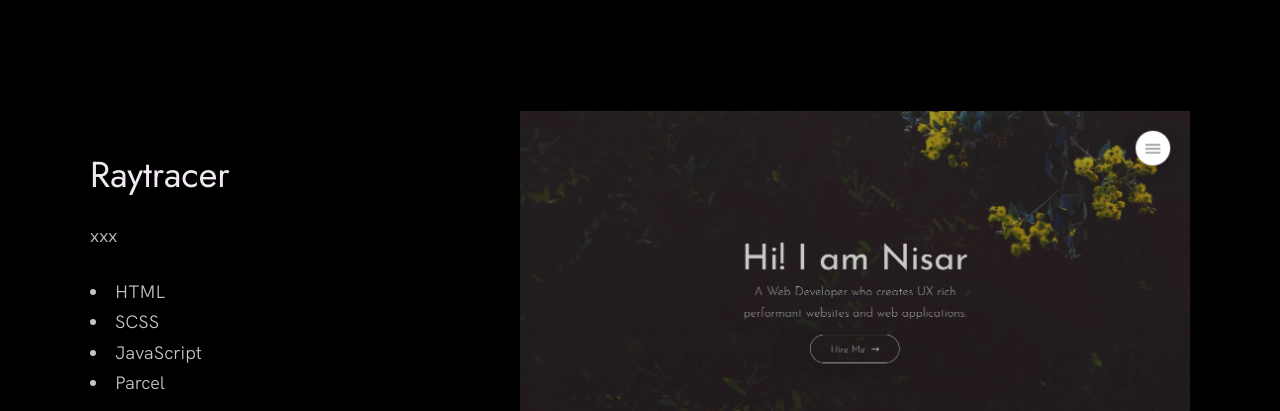
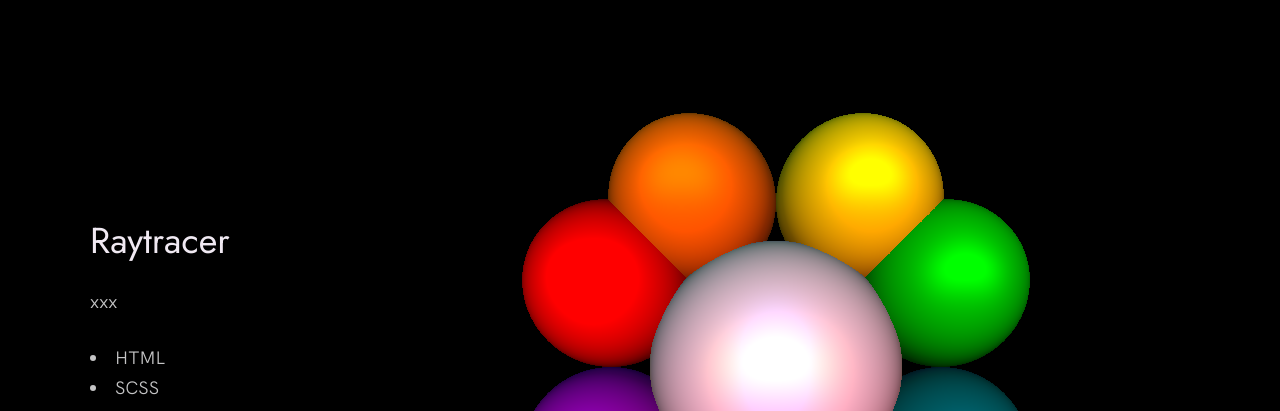
Before and after one commit to MyNameIsMadness/Portfolio-Site, a website: page index.html in a window 1280 px wide. Shown: the part 2310-2721 px from the top of the page. Drawn offline with Linux system fonts and the light colour scheme.

Commit message:
Update Site

```diff
--- a/index.html
+++ b/index.html
@@ -153,7 +153,7 @@
               </div>
             </div>
             <div class="work__image-box">
-              <img src="./images/project-1.png" class="work__image" alt="Project 1" />
+              <img src="./images/ray_output_showcase.png" class="work__image" alt="Project 1" />
             </div>
           </div>
 
```
Also changed, not shown: images/RTRScreenshot.png (added), images/ray_output_showcase.png (added).
